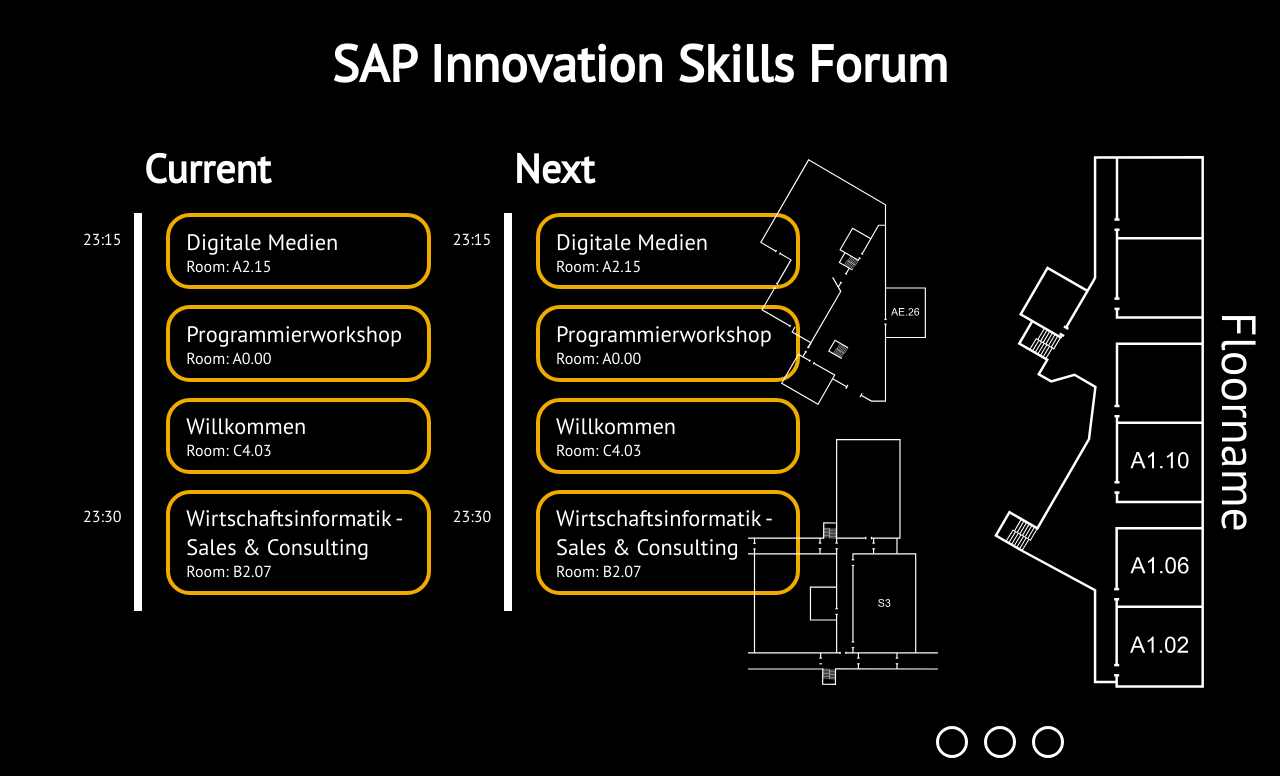
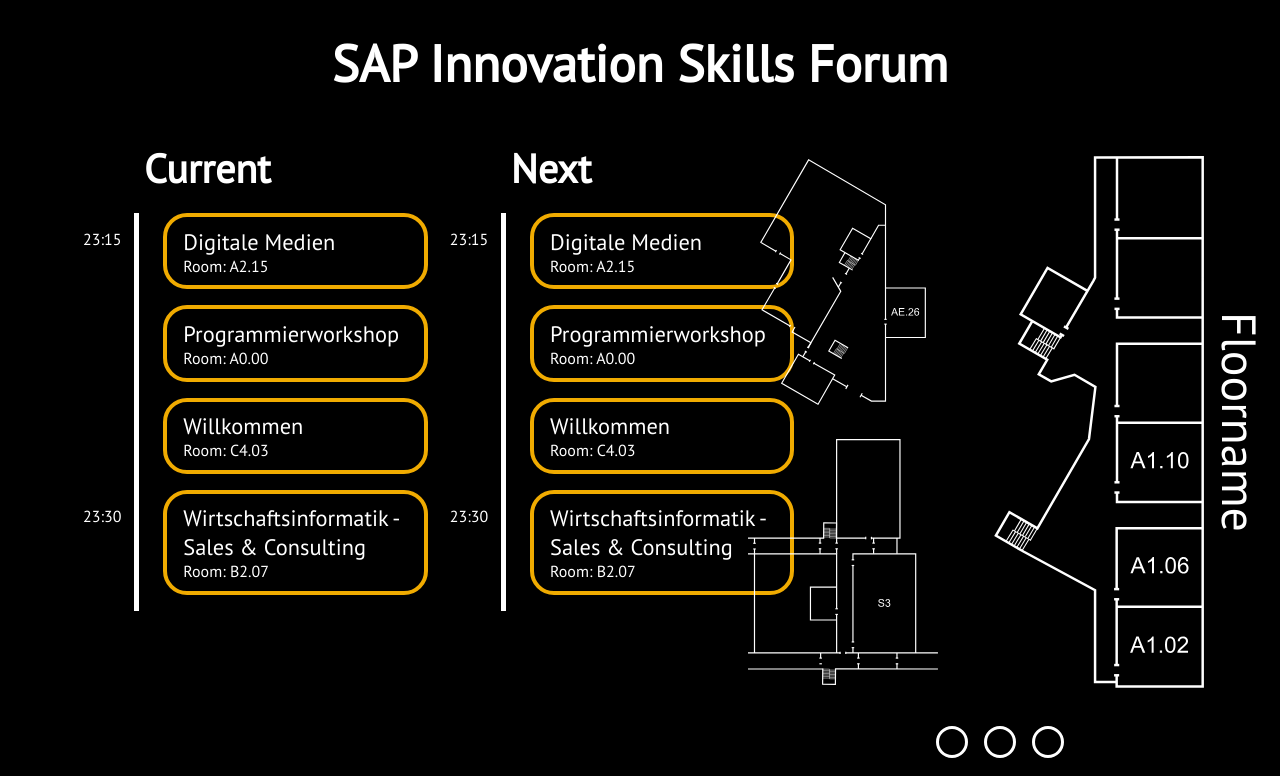
Before and after one commit to henrystoll/vc-static, a plain HTML site: page index.html in a window 1280 px wide. Shown: the top 776 px of the page. Drawn offline with nearby package versions, Linux system fonts and the light colour scheme.

Commit message:
übermotiviert

```diff
--- a/css/styles.css
+++ b/css/styles.css
@@ -85,7 +85,7 @@ header h1 {
 }
 
 .agenda-item .detail-wrapper {
-    border-left: 0.5rem solid #ffffff;
+    border-left: 5px solid #ffffff;
     padding-left: 1.5rem;
     padding-bottom: 1rem;
     margin-left: 0.8rem;
```
